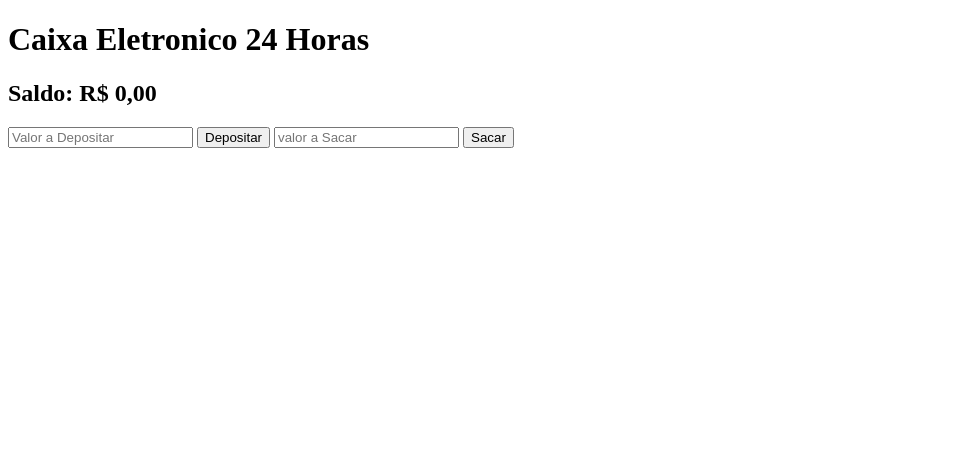
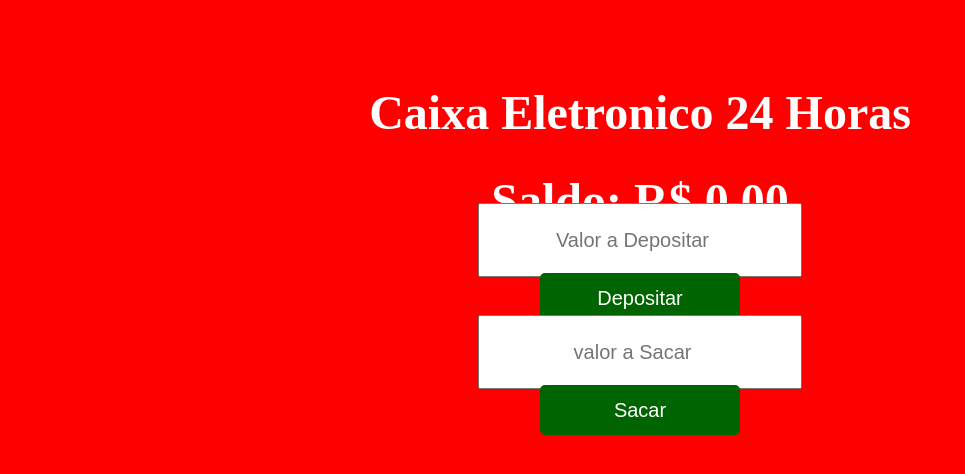
Before and after one commit to Fegit811/Caixa-Eletronico, a plain HTML site: page Index.html in a window 1280 px wide. Shown: the whole page, without its empty margins (0-965 px from the left). Drawn offline with Linux system fonts and the light colour scheme.

Commit message:
Caixa Eletronico 24 horas

```diff
--- a/Index.html
+++ b/Index.html
@@ -10,11 +10,16 @@
     <h1>Caixa Eletronico 24 Horas</h1>
     <h2 id="saldo">Saldo: R$ 0,00</h2>
 
-    <input type="number" id="valordeposito" placeholder="Valor a Depositar">
+    <div class="containerDeposito">
+    <input type="number" id="valorDeposito" placeholder="Valor a Depositar">
     <button onclick="caixaEletronico.depositar()">Depositar</button>
+    </div>
 
-    <input type="number" id="valorsaque" placeholder="valor a Sacar">
+    <div class="containerSaque">
+    <input type="number" id="valorSaque" placeholder="valor a Sacar">
     <button onclick="caixaEletronico.sacar()">Sacar</button>
+    </div>
+
 
     <script src="script.js"></script>
 
--- a/script.js
+++ b/script.js
@@ -1,4 +1,4 @@
-class contaBancaria {
+class ContaBancaria {
     #saldo;
     constructor() {
         this.#saldo = 0;
@@ -21,13 +21,13 @@ class contaBancaria {
     }
 }
 
-class caixaEletronico {
+class CaixaEletronico {
     constructor(conta) {
         this.conta = conta;
     }
 
     depositar() {
-        const valorDeposito = parseFloat(document.getElementById("valordeposito").value);
+        const valorDeposito = parseFloat(document.getElementById("valorDeposito").value);
 
         if (isNaN(valorDeposito) || valorDeposito <= 0) {
             alert("Insira um valor válido para depósito.");
@@ -39,7 +39,7 @@ class caixaEletronico {
     }
 
     sacar() {
-        const valorSaque = parseFloat(document.getElementById("valorsaque").value);
+        const valorSaque = parseFloat(document.getElementById("valorSaque").value);
 
         if (isNaN(valorSaque) || valorSaque <= 0) {
             alert("Insira um valor válido para saque.");
@@ -56,10 +56,10 @@ class caixaEletronico {
 
     mostrarSaldo(saldo) {
         document.getElementById("saldo").textContent = `Saldo: R$ ${saldo.toFixed(2)}`;
-        document.getElementById("valordeposito").value = '';
-        document.getElementById("valorsaque").value = '';
+        document.getElementById("valorDeposito").value = '';
+        document.getElementById("valorSaque").value = '';
     }
 }
 
-const conta = new contaBancaria();
-const caixaEletronico = new caixaEletronico(conta);
+const conta = new ContaBancaria();
+const caixaEletronico = new CaixaEletronico(conta);
--- a/style.css
+++ b/style.css
@@ -0,0 +1,114 @@
+/* style.css */
+
+body{
+    background-color: red; /*Fundo Vermelho*/
+    color: white;/*Todas as letras em branco*/
+    display: flex; /*Centralizar conteudo*/
+    justify-content: center; /*Centraiza Horizontalmente*/
+    align-items: center; /* Centraliza verticalmente*/
+    height: 100vh; /* Garante que o conteiner ocupe toda a altura da Tela*/
+    width: 200px;/* Define um tamanho menor para os campos*/
+    padding: 10px; /* Espaçamento interno*/
+    text-align: center; /* Centraliza o texto dentro do campo*/
+    flex-direction: column;
+    gap: 20px;
+
+}
+h1{
+    font-size: 48px; /*Ddefine um tamanho grande para o titulo*/
+    font-weight: bold; /*Deixa o Texto mais destacado*/
+    text-align: center; /*Centraliza o texto horizontalmente*/
+    position: absolute;
+    top: 10%;
+    left: 50%;
+    transform: translate(-50%, -50%); /*Centraliza perfeitamente na tela*/
+}
+
+h2{
+    font-size: 48px; /*Ddefine um tamanho grande para o titulo*/
+    font-weight: bold; /*Deixa o Texto mais destacado*/
+    text-align: center; /*Centraliza o texto horizontalmente*/
+    position: absolute;
+    top: 20%;
+    left: 50%;
+    transform: translate(-50%, -50%); /*Centraliza perfeitamente na tela*/
+}
+
+.containerDeposito {
+    display: flex;
+    flex-direction: column; /* Organiza os elementos verticalmente */
+    align-items: center; /* Centraliza os elementos horizontalmente */
+    width: 100%;
+
+  input {
+    width: 300px; /* Aumenta a largura do campo de entrada */
+    height: 50px; /* Aumenta a altura */
+    font-size: 20px; /* Aumenta o tamanho do texto */
+    padding: 10px; /* Adiciona espaçamento interno */
+    text-align: center; /* Centraliza o texto dentro do campo */
+    gap: 50px;
+    position: absolute;
+    top: 30%;
+    left: 50%;
+    transform: translate(-50%, -50%);
+
+  }
+
+  button {
+    width: 200px; /* Define um tamanho maior para o botão */
+    height: 50px;
+    font-size: 20px;
+    margin-top: 10px; /* Adiciona um espaço entre o campo e o botão */
+    background-color: darkgreen; /*Altera a cor de fundo do botão*/
+    color: white; /*Define a cor do texto*/
+    padding: 10px 20px;/*Ajusta o tamanho do botão*/
+    border: none; /*Remove a borda*/
+    border-radius: 5px; /*Adiciona cantos arrendondados*/
+    gap: 50px;
+    position: absolute;
+    top: 36%;
+    left: 50%;
+    transform: translate(-50%, -50%);
+
+
+  }
+  }
+
+  .containerSaque {
+    display: flex;
+    flex-direction: column; /* Organiza os elementos verticalmente */
+    align-items: center; /* Centraliza os elementos horizontalmente */
+    width: 100%;
+
+  input {
+    width: 300px; /* Aumenta a largura do campo de entrada */
+    height: 50px; /* Aumenta a altura */
+    font-size: 20px; /* Aumenta o tamanho do texto */
+    padding: 10px; /* Adiciona espaçamento interno */
+    text-align: center; /* Centraliza o texto dentro do campo */
+    gap: 50px;
+    position: absolute;
+    top: 44%;
+    left: 50%;
+    transform: translate(-50%, -50%);
+
+  }
+
+  button {
+    width: 200px; /* Define um tamanho maior para o botão */
+    height: 50px;
+    font-size: 20px;
+    margin-top: 10px; /* Adiciona um espaço entre o campo e o botão */
+    background-color: darkgreen; /*Altera a cor de fundo do botão*/
+    color: white; /*Define a cor do texto*/
+    padding: 10px 20px;/*Ajusta o tamanho do botão*/
+    border: none; /*Remove a borda*/
+    border-radius: 5px; /*Adiciona cantos arrendondados*/
+    gap: 50px;
+    position: absolute;
+    top: 50%;
+    left: 50%;
+    transform: translate(-50%, -50%);
+
+
+  }}
```
